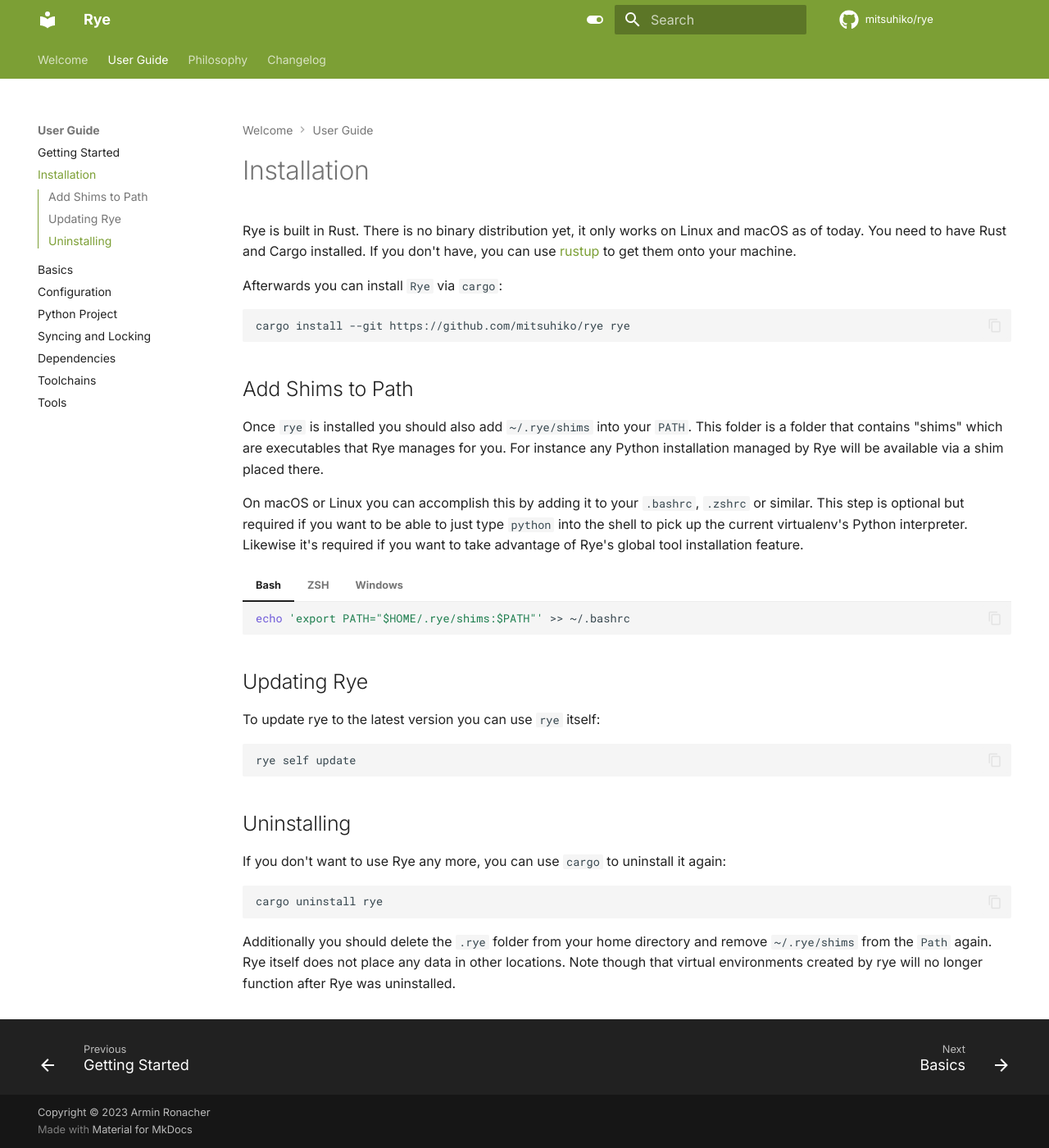
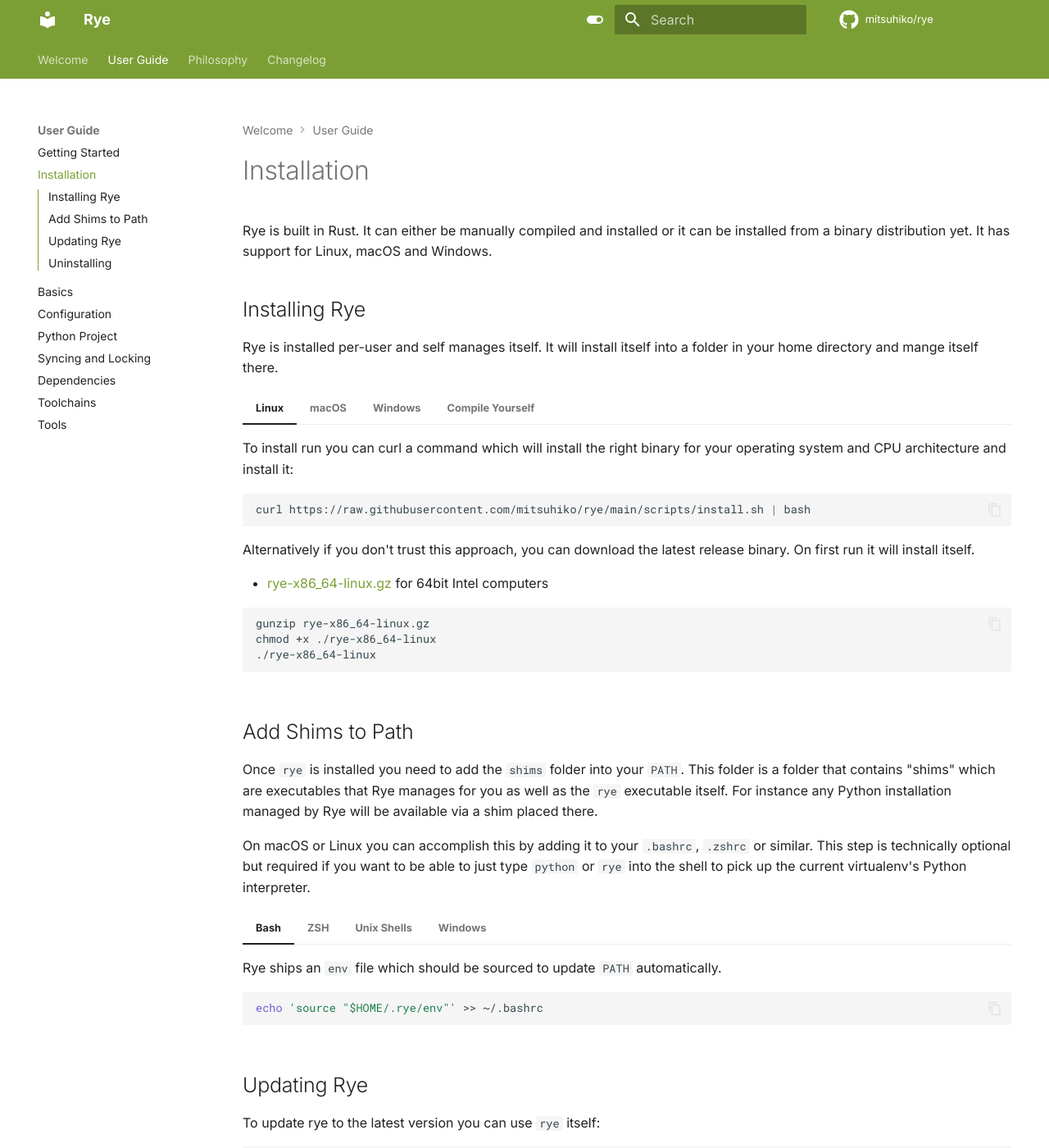
Before and after one commit to astral-sh/rye, an MkDocs documentation site: the page built from docs/guide/installation.md, in a window 1280 px wide and 1400 px high. Shown: the whole window at 82% size. Built offline with MkDocs 1.6.1 and Material for MkDocs 9.7.7, drawn with Linux system fonts in a browser that asks for light colours; comment, search, counter and statistics services are not loaded; some of the changed text lies outside the part shown.

Commit message:
Documentation updates

````diff
--- a/docs/guide/installation.md
+++ b/docs/guide/installation.md
@@ -1,38 +1,108 @@
 # Installation
 
-Rye is built in Rust. There is no binary distribution yet, it only works on
-Linux and macOS as of today.  You need to have Rust and Cargo installed.  If you
-don't have, you can use [rustup](https://rustup.rs/) to get them onto your machine.
+Rye is built in Rust.  It can either be manually compiled and installed or it can
+be installed from a binary distribution yet.  It has support for Linux, macOS and
+Windows.
 
-Afterwards you can install `Rye` via `cargo`:
+## Installing Rye
 
-```bash
-cargo install --git https://github.com/mitsuhiko/rye rye
-```
+Rye is installed per-user and self manages itself.  It will install itself into
+a folder in your home directory and mange itself there.
+
+=== "Linux"
+
+    To install run you can curl a command which will install the right binary for your
+    operating system and CPU architecture and install it:
+
+    ```bash
+    curl https://raw.githubusercontent.com/mitsuhiko/rye/main/scripts/install.sh | bash
+    ```
+
+    Alternatively if you don't trust this approach, you can download the latest release
+    binary.  On first run it will install itself.
+
+    * [rye-x86_64-linux.gz](https://github.com/mitsuhiko/rye/releases/latest/download/rye-x86_64-linux.gz) for 64bit Intel computers
+
+    ```bash
+    gunzip rye-x86_64-linux.gz
+    chmod +x ./rye-x86_64-linux
+    ./rye-x86_64-linux
+    ```
+
+=== "macOS"
+
+    To install run you can curl a command which will install the right binary for your
+    operating system and CPU architecture and install it:
+
+    ```bash
+    curl https://raw.githubusercontent.com/mitsuhiko/rye/main/scripts/install.sh | bash
+    ```
+
+    Alternatively if you don't trust this approach, you can download the latest release
+    binary.  On first run it will install itself.
+
+    * [rye-aarch64-macos.gz](https://github.com/mitsuhiko/rye/releases/latest/download/rye-aarch64-macos.gz) for M1/M2 Macs
+    * [rye-x86_64-macos.gz](https://github.com/mitsuhiko/rye/releases/latest/download/rye-x86_64-macos.gz) for Intel Macs
+
+    ```bash
+    gunzip rye-aarch64-macos.gz
+    chmod +x ./rye-aarch64-macos
+    ./rye-arch64-macos
+    ```
+
+=== "Windows"
+
+    To install Rye on windows download the latest release and run the binary.  Upon
+    first run it will install itself.
+
+    * [rye-x86_64-windows.exe](https://github.com/mitsuhiko/rye/releases/latest/download/rye-x86_64-windows.exe) for 64bit Intel Windows
+    * [rye-x86-windows.exe](https://github.com/mitsuhiko/rye/releases/latest/download/rye-x86-windows.exe) for 32bit Intel Windows
+
+=== "Compile Yourself"
+
+    You need to have Rust and Cargo installed.  If you don't have, you can use
+    [rustup](https://rustup.rs/) to get them onto your machine.
+
+    Afterwards you can install `Rye` via `cargo`:
+
+    ```bash
+    cargo install --git https://github.com/mitsuhiko/rye rye
+    ```
 
 ## Add Shims to Path
 
-Once `rye` is installed you should also add `~/.rye/shims` into your `PATH`.
+Once `rye` is installed you need to add the `shims` folder into your `PATH`.
 This folder is a folder that contains "shims" which are executables that
-Rye manages for you.  For instance any Python installation managed by Rye
-will be available via a shim placed there.
+Rye manages for you as well as the `rye` executable itself.  For instance any
+Python installation managed by Rye will be available via a shim placed there.
 
 On macOS or Linux you can accomplish this by adding it to your `.bashrc`, `.zshrc`
-or similar.  This step is optional but required if you want to be able to
-just type `python` into the shell to pick up the current virtualenv's Python
-interpreter.  Likewise it's required if you want to take advantage of Rye's
-global tool installation feature.
+or similar.  This step is technically optional but required if you want to be able to
+just type `python` or `rye` into the shell to pick up the current virtualenv's Python
+interpreter.
 
 === "Bash"
 
+    Rye ships an `env` file which should be sourced to update `PATH` automatically.
+
     ```bash
-    echo 'export PATH="$HOME/.rye/shims:$PATH"' >> ~/.bashrc
+    echo 'source "$HOME/.rye/env"' >> ~/.bashrc
     ```
 
 === "ZSH"
 
+    Rye ships an `env` file which should be sourced to update `PATH` automatically.
+
     ```bash
-    echo 'export PATH="$HOME/.rye/shims:$PATH"' >> ~/.zshrc
+    echo 'source "$HOME/.rye/env"' >> ~/.zshrc
+    ```
+
+=== "Unix Shells"
+
+    Rye ships an `env` file which should be sourced to update `PATH` automatically.
+
+    ```bash
+    echo '. "$HOME/.rye/env"' >> ~/.profile
     ```
 
 === "Windows"
@@ -60,13 +130,13 @@
 
 ## Uninstalling
 
-If you don't want to use Rye any more, you can use `cargo` to uninstall it again:
+If you don't want to use Rye any more, you can ask it to uninstall it again:
 
 ```bash
-cargo uninstall rye
+rye self uninstall
 ```
 
-Additionally you should delete the `.rye` folder from your home directory and
-remove `~/.rye/shims` from the `Path` again.  Rye itself does not place any data
+Additionally you should delete the remaining `.rye` folder from your home directory and
+remove `.rye/shims` from the `PATH` again.  Rye itself does not place any data
 in other locations.  Note though that virtual environments created by rye will
 no longer function after Rye was uninstalled.
````
Also changed, not shown: README.md (+6 -12 lines).
